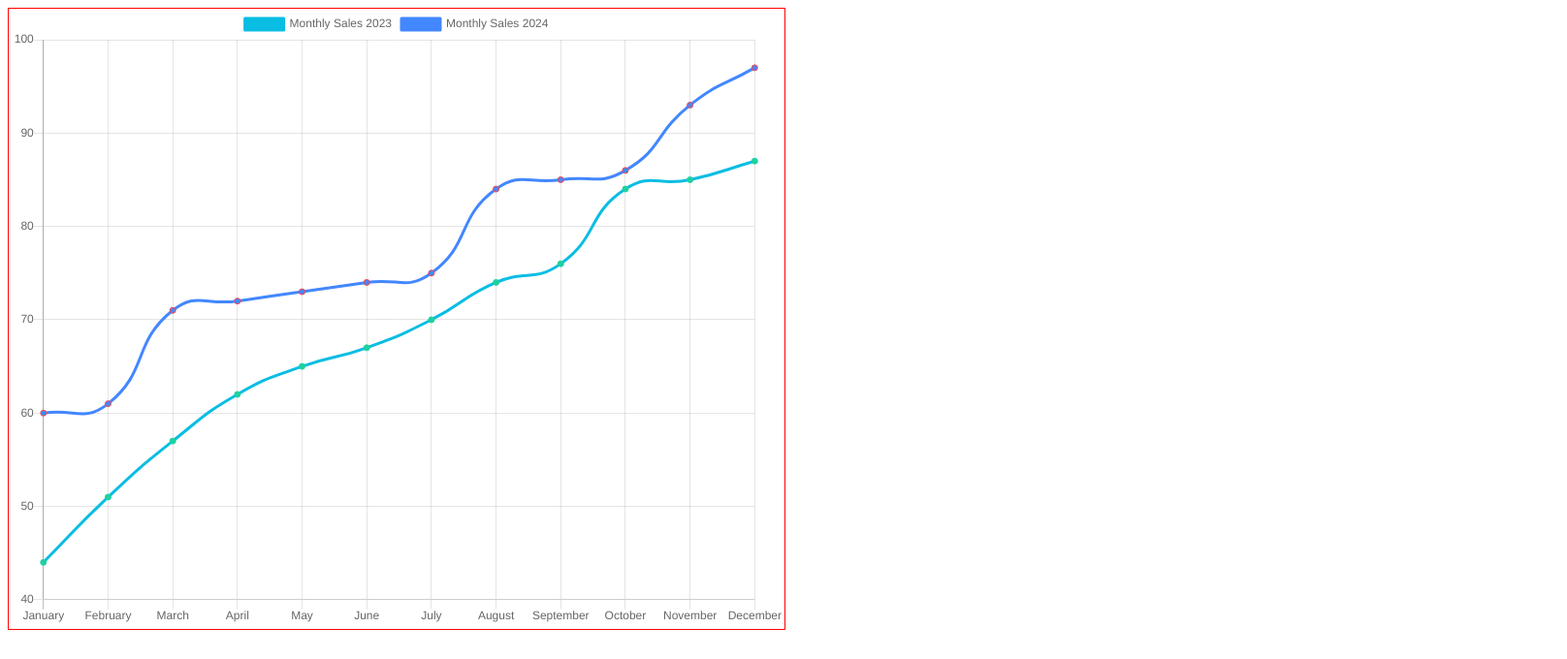
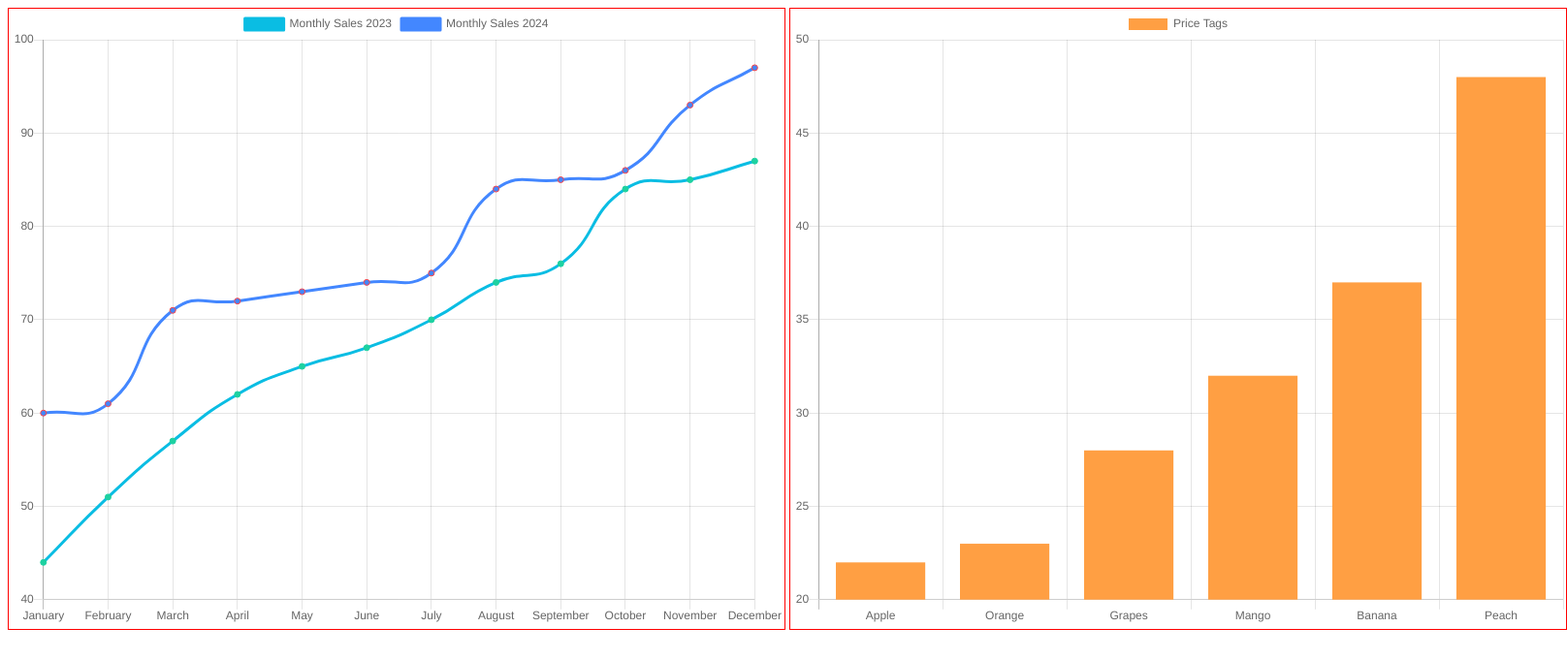
Before and after one commit to asmathinfo/Chart.js, a plain HTML site: page index.html in a window 1280 px wide. Shown: the whole page at 97% size, 1616 px wide, since content can reach past the window. Drawn offline with nearby package versions, Linux system fonts and the light colour scheme.

Commit message:
barchart init

```diff
--- a/index.html
+++ b/index.html
@@ -8,8 +8,9 @@
 </head>
 
 <body>
-    <div style="width: 800px; height: 600px;">
+    <div style="width: 800px; height: 600px; display: flex; gap: 4px;">
         <canvas id="Line" height="400" width="500" style="border: 1px solid red;"></canvas>
+        <canvas id="Bar" height="400" width="500" style="border: 1px solid red;"></canvas>
     </div>
     <script src="https://cdnjs.cloudflare.com/ajax/libs/Chart.js/2.9.3/Chart.js"></script>
     <script src="js/script.js"></script>
--- a/js/script.js
+++ b/js/script.js
@@ -54,3 +54,30 @@ let LineChart = new Chart(content, {
     ],
   },
 });
+
+const barchart = document.getElementById("Bar");
+const Fruits = ["Apple", "Orange", "Grapes", "Mango", "Banana", "Peach"];
+const Price = [22, 23, 28, 32, 37, 48];
+let BarChart = new Chart(barchart, {
+  type: "bar",
+  data: {
+    labels: Fruits,
+    datasets: [
+      {
+        label: "Price Tags",
+        data: Price,
+        fill: false,
+        lineTension: 0.5,
+        backgroundColor: "rgba(255, 159, 67, 1.0)",
+        borderColor: "rgba(10, 189, 227, 1.0)",
+        borderCapStyle: "round",
+        borderJoinStyle: "round",
+        pointBorderColor: "rgba(29, 209, 161, 1.0)",
+        pointBackgroundColor: "rgba(29, 209, 161, 1.0)",
+        pointHoverBorderColor: "rgba(238, 82, 83, 1.0)",
+        pointHoverBackgroundColor: "rgba(0, 210, 211, 1.0)",
+        pointHoverBorderWidth: 4,
+      },
+    ],
+  },
+});
```
